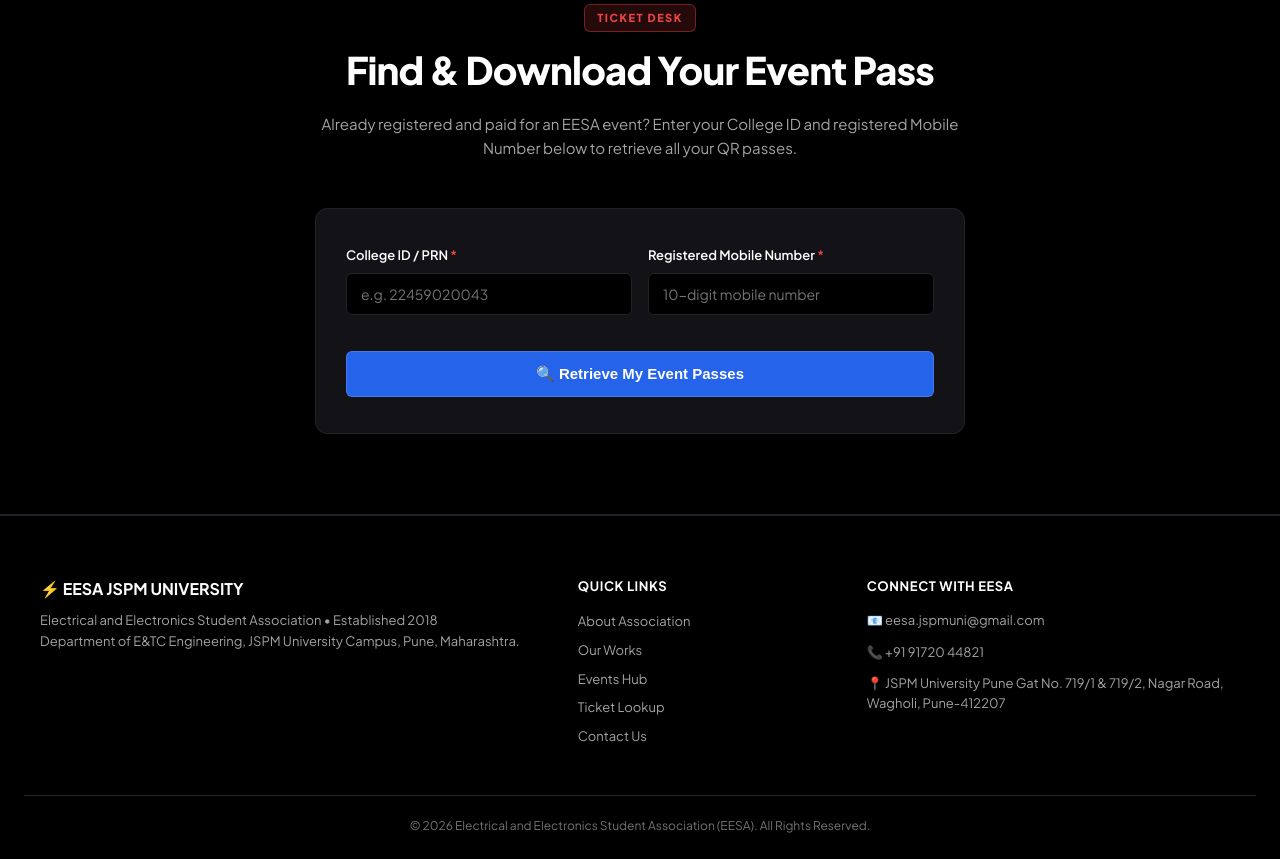
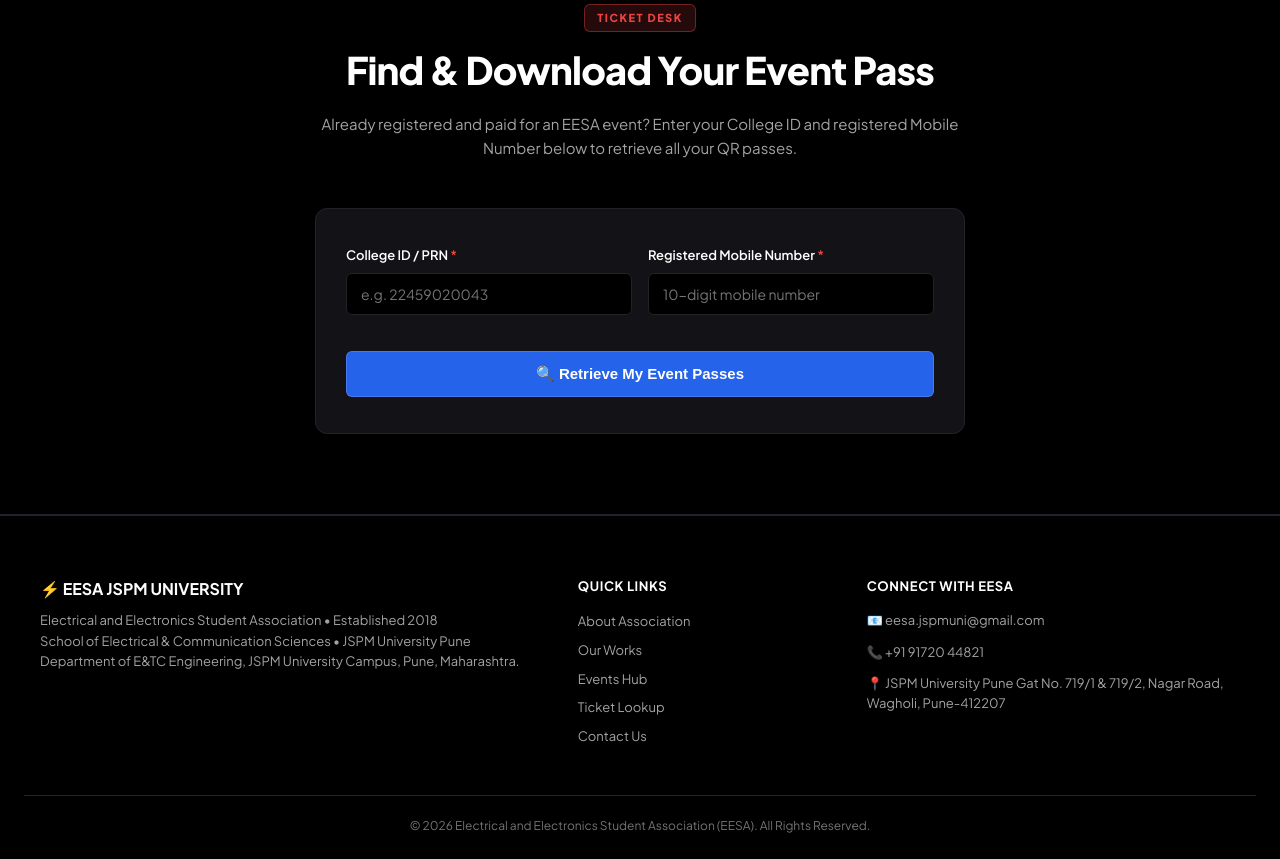
Before and after one commit to Sanskar901/eesa-reg-web, a website: page public/index.html in a window 1280 px wide. Shown: the part 3184-4043 px from the top of the page. Drawn offline with Linux system fonts and the light colour scheme; no server answers.

Commit message:
fix(footer): properly format and close paragraph for School of Electrical & Communication Sciences

```diff
--- a/public/index.html
+++ b/public/index.html
@@ -391,6 +391,7 @@
             <div class="footer-brand">
                 <h3>⚡ EESA JSPM UNIVERSITY</h3>
                 <p>Electrical and Electronics Student Association • Established 2018</p>
+                <p>School of Electrical &amp; Communication Sciences • JSPM University Pune</p>
                 <p>Department of E&TC Engineering, JSPM University Campus, Pune, Maharashtra.</p>
             </div>
             <div class="footer-links">
```
